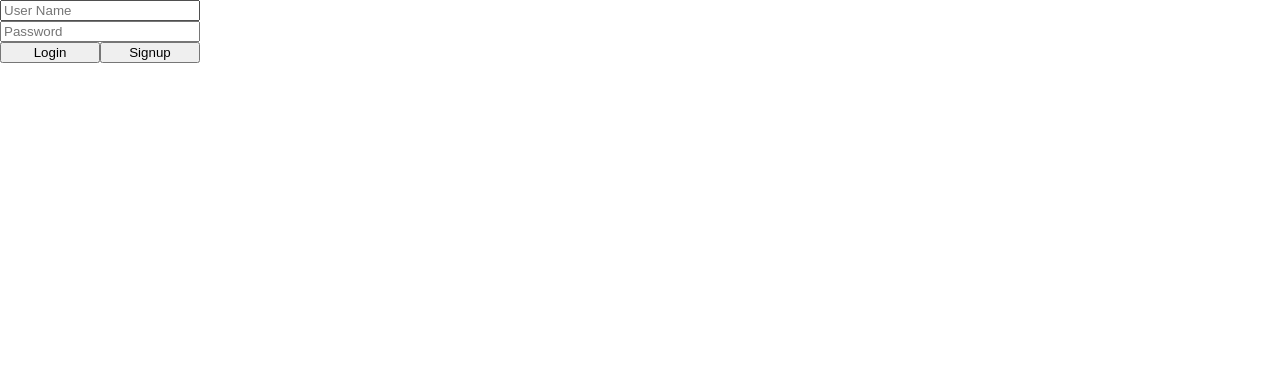
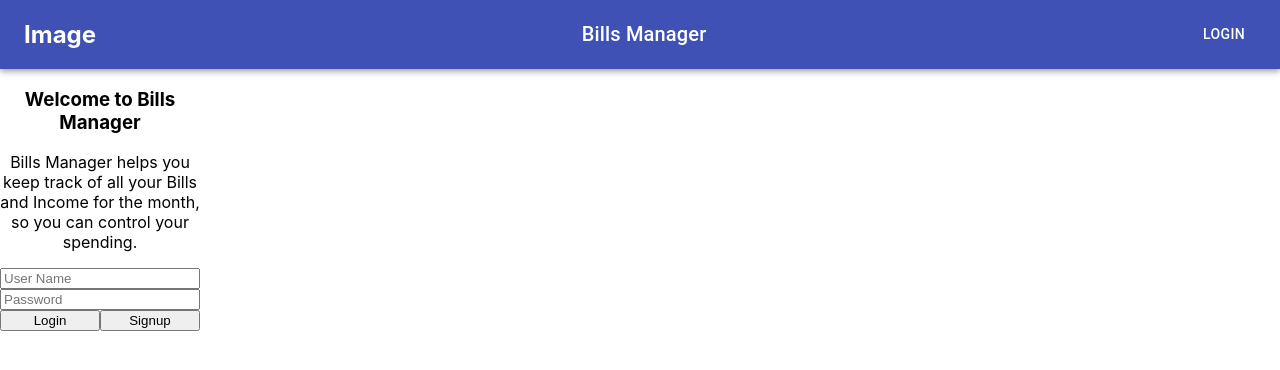
Before and after one commit to Joemokhtarali/bills-manager-frontend, a React (Create React App) app: page / in a window 1280 px wide. Shown: the top 370 px of the page. Built offline with nearby package versions, Linux system fonts and the light colour scheme.

Commit message:
added navbar

```diff
--- a/package.json
+++ b/package.json
@@ -3,6 +3,8 @@
   "version": "0.1.0",
   "private": true,
   "dependencies": {
+    "@material-ui/core": "^4.11.2",
+    "@material-ui/icons": "^4.11.2",
     "@testing-library/jest-dom": "^5.11.4",
     "@testing-library/react": "^11.1.0",
     "@testing-library/user-event": "^12.1.10",
--- a/src/App.js
+++ b/src/App.js
@@ -2,11 +2,13 @@ import './App.css';
 import Home from './components/Home'
 import About from './components/About'
 import {BrowserRouter as Router, Route} from "react-router-dom";
+import Navbar from './components/Navbar';
 
 function App() {
   return (
     <div className="App">
     <Router>
+      <Navbar/>
       <Route exact path="/"> <Home /> </Route>
       <Route path="/about"> <About /> </Route>
     </Router>
--- /dev/null
+++ b/src/components/Navbar.js
@@ -0,0 +1,38 @@
+import React from 'react';
+import { makeStyles } from '@material-ui/core/styles';
+import AppBar from '@material-ui/core/AppBar';
+import Toolbar from '@material-ui/core/Toolbar';
+import Typography from '@material-ui/core/Typography';
+import Button from '@material-ui/core/Button';
+// import IconButton from '@material-ui/core/IconButton';
+// import MenuIcon from '@material-ui/icons/Menu';
+
+const useStyles = makeStyles((theme) => ({
+  root: {
+    flexGrow: 1,
+  },
+  menuButton: {
+    marginRight: theme.spacing(2),
+  },
+  title: {
+    flexGrow: 1,
+  },
+}));
+
+export default function Navbar() {
+  const classes = useStyles();
+
+  return (
+    <div className={classes.root}>
+      <AppBar position="static">
+        <Toolbar>
+         <h2>Image</h2>
+          <Typography variant="h6" className={classes.title}>
+            Bills Manager
+          </Typography>
+          <Button color="inherit">Login</Button>
+        </Toolbar>
+      </AppBar>
+    </div>
+  );
+}
--- a/src/forms/login.js
+++ b/src/forms/login.js
@@ -23,6 +23,10 @@ export default function Login() {
 
   return (
     <div style={{ height: "400px", width: "200px"}}>
+        <div>
+            <h3>Welcome to Bills Manager</h3>
+            <p>Bills Manager helps you keep track of all your Bills and Income for the month, so you can control your spending. </p>
+        </div>
       <form
         style={{ display: "flex", flexDirection: "column" , textAlign: 'center'}}
       >
```
Also changed, not shown: 2 other files (tests, documents, lock files or other folders).
